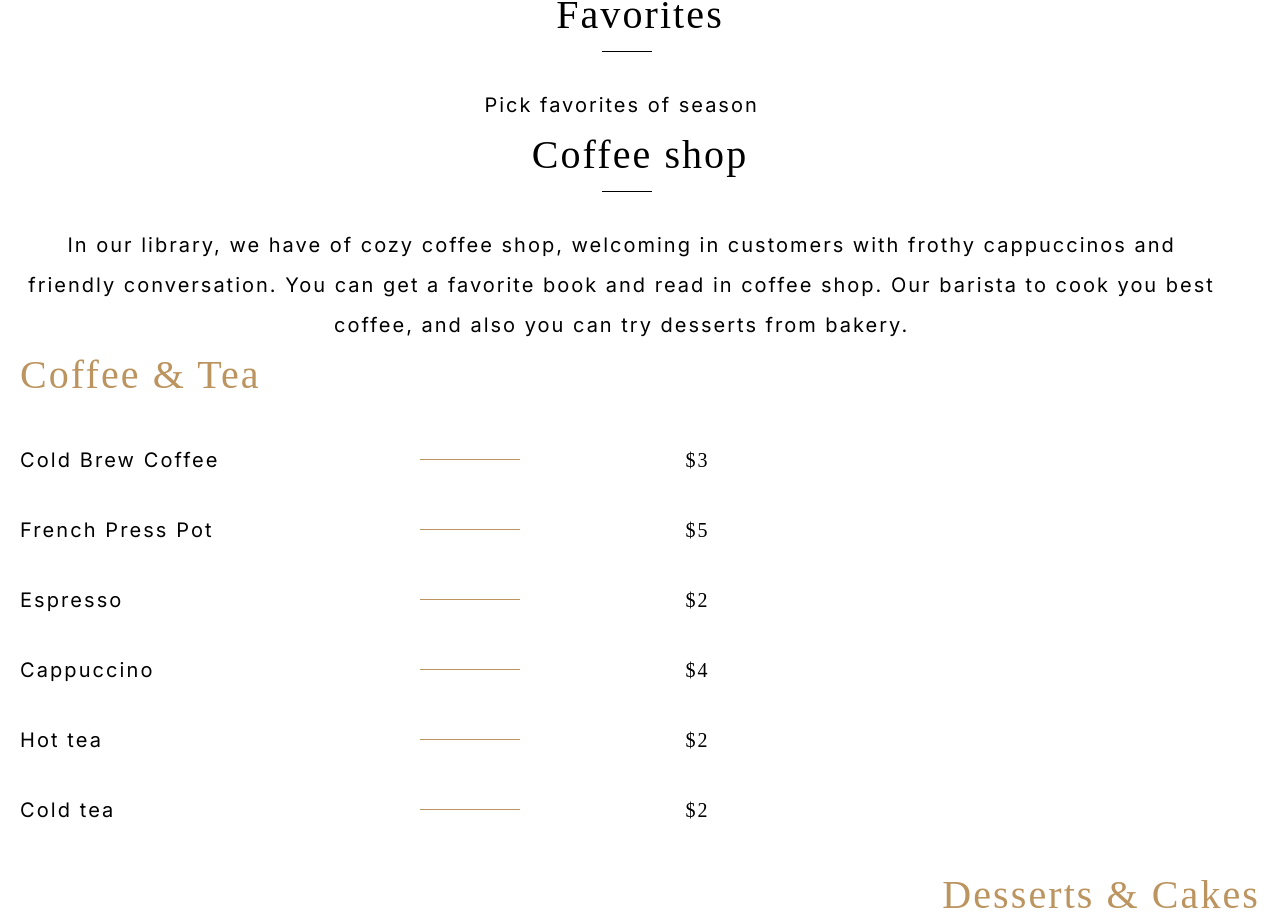
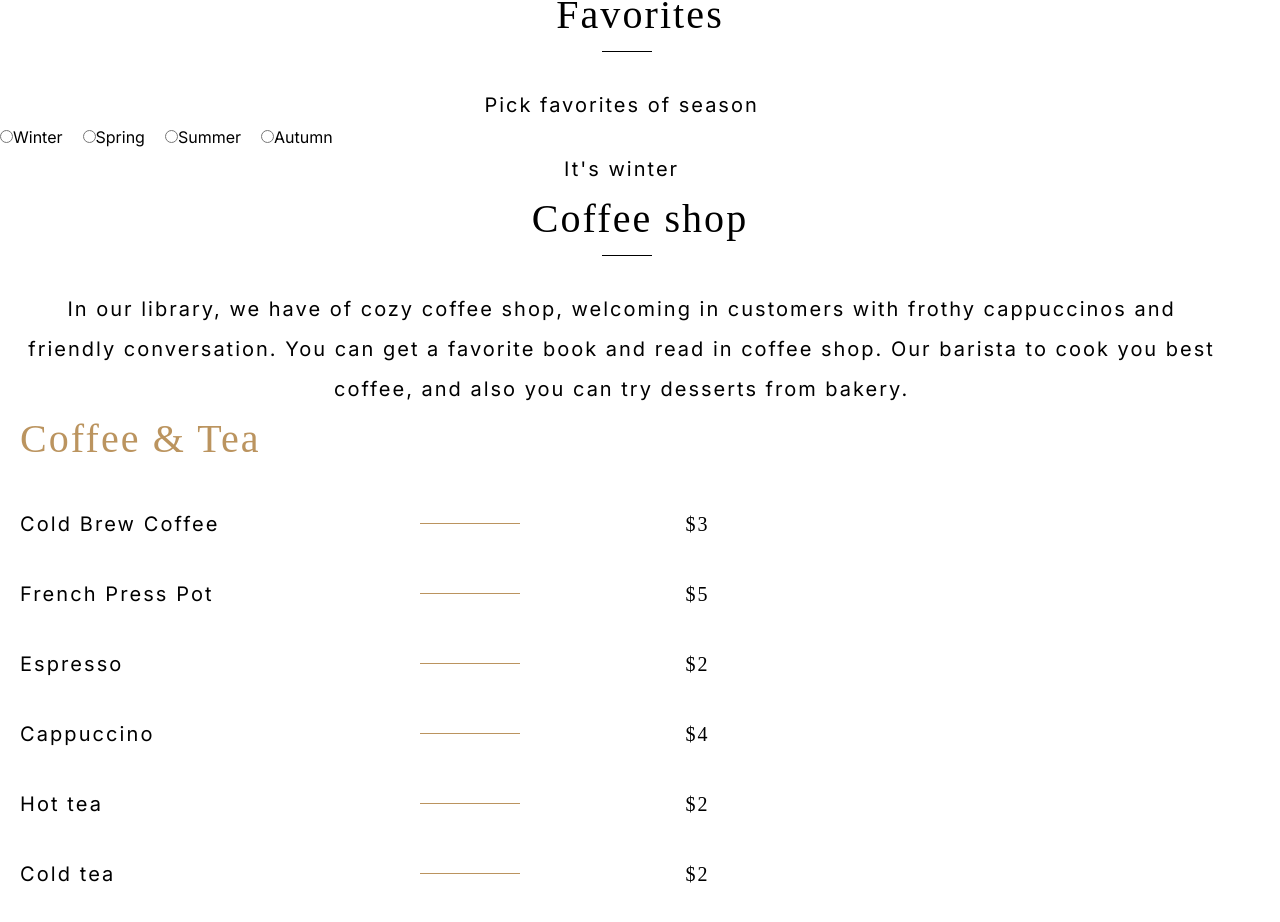
Before and after one commit to zena7/library-vite, a React (Vite) app: page / in a window 1280 px wide. Shown: the part 1779-2701 px from the top of the page. Built offline with nearby package versions, Linux system fonts and the light colour scheme; a web font is replaced by a local one.

Commit message:
feat: write logic for season's input

```diff
--- a/src/App.css
+++ b/src/App.css
@@ -139,3 +139,12 @@ p {
   margin-bottom: 0;
   font-size: 1.25rem;
 }
+
+input,
+label {
+  cursor: pointer;
+}
+
+label {
+  padding-right: 20px;
+}
--- a/src/App.jsx
+++ b/src/App.jsx
@@ -3,8 +3,14 @@ import "./App.css";
 import { Header } from "./header/Header";
 import { Section } from "./shared/ui/Section/Section";
 import { Slider } from "./slider/Slider";
+import { useState } from "react";
 
 function App() {
+  const [season, setSeason] = useState("winter");
+
+  const handleSeasonChange = (event) => {
+    setSeason(event.target.value);
+  };
   return (
     <>
       <main>
@@ -26,7 +32,35 @@ function App() {
         <Section className='favorites' id='favorites'>
           <h2>Favorites</h2>
           <p>Pick favorites of season</p>
-          <></>
+          <div
+            className='chooseSeason'
+            onChange={(event) => handleSeasonChange(event)}>
+            <input
+              type='radio'
+              name='season'
+              id='winter'
+              value='winter'></input>
+            <label htmlFor='winter'>Winter</label>
+            <input
+              type='radio'
+              name='season'
+              id='spring'
+              value='spring'></input>
+            <label htmlFor='spring'>Spring</label>
+            <input
+              type='radio'
+              name='season'
+              id='summer'
+              value='summer'></input>
+            <label htmlFor='summer'>Summer</label>
+            <input
+              type='radio'
+              name='season'
+              id='autumn'
+              value='autumn'></input>
+            <label htmlFor='autumn'>Autumn</label>
+          </div>
+          <p>It's {season}</p>
         </Section>
         <Section className='coffeeShop' id='coffeeShop'>
           <h2>Coffee shop</h2>
```
